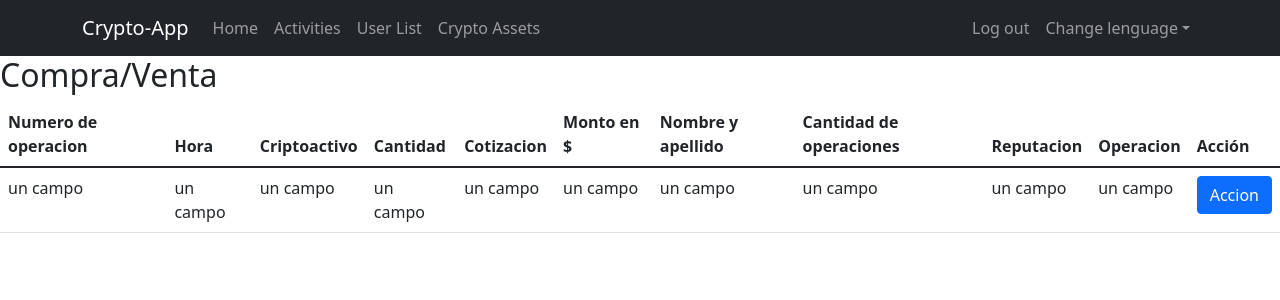
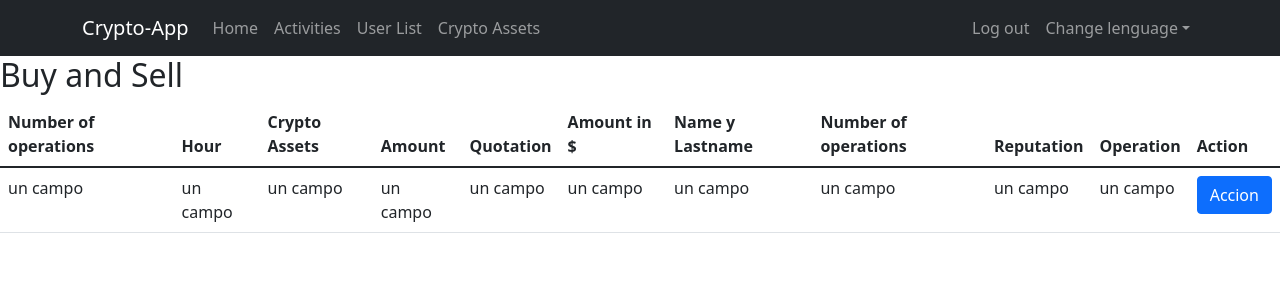
Before and after one commit to PabloD97/unq-desarrollo-app-cripto-front, a React (Create React App) app: page /activities in a window 1280 px wide. Shown: the top 300 px of the page. Built offline with nearby package versions, Linux system fonts and the light colour scheme.

Commit message:
feat: Traduccion Cryptoassets y Activities Componenet

```diff
--- a/src/components/Activity.jsx
+++ b/src/components/Activity.jsx
@@ -3,8 +3,12 @@ import NumberFormat from "react-number-format";
 import { getQuotes } from "../api/cryptoactive.api"
 import {Form,Button,Modal} from 'react-bootstrap';
 import  Navbar  from "./NavBar";
+import { useTranslation } from "react-i18next";
 
 const Activity = () => {
+
+  const { t } = useTranslation();
+
 const [show, setShow] = useState(false);
 
   const handleClose = () => setShow(false);
@@ -14,22 +18,22 @@ const [show, setShow] = useState(false);
     return (
         <>
         <Navbar/>
-        <h2>Compra/Venta</h2>
+        <h2>{t("buyAndSell")}</h2>
         <div>
         <table className="table">
           <thead>
             <tr>
-              <th>Numero de operacion</th>
-              <th>Hora</th>
-              <th>Criptoactivo</th>
-              <th>Cantidad</th>
-              <th>Cotizacion </th>
-              <th>Monto en $ </th>
-              <th>Nombre y apellido </th>
-              <th>Cantidad de operaciones</th>
-              <th>Reputacion</th>
-              <th>Operacion</th>
-              <th>Acción</th>
+              <th>{t("numberOfOperations")}</th>
+              <th>{t("hour")}</th>
+              <th>{t("cryptoassets")}</th>
+              <th>{t("amount")}</th>
+              <th>{t("quotation")} </th>
+              <th>{t("amountIn")}</th>
+              <th>{t("name") + " y " + t("lastname")}</th>
+              <th>{t("numberOfOperations")}</th>
+              <th>{t("reputation")}</th>
+              <th>{t("operation")}</th>
+              <th>{t("action")}</th>
 
 
             </tr>
--- a/src/components/Cryptoassets.jsx
+++ b/src/components/Cryptoassets.jsx
@@ -1,58 +1,69 @@
-import React, {  useState, useEffect } from "react";
-import  Navbar  from "./NavBar";
-import NumberFormat from "react-number-format";
-import { getQuotes } from "../api/cryptoactive.api"
+import React, { useState, useEffect } from "react";
+import Navbar from "./NavBar";
+import { getQuotes } from "../api/cryptoactive.api";
+import { useTranslation } from "react-i18next";
 
 const Cryptoassets = () => {
 
+  const { t } = useTranslation();
 
-    const [cryptoassets, setCryptoassets] = useState([]);
-
+  const [cryptoassets, setCryptoassets] = useState([]);
 
   useEffect(() => {
     getCryptoassets();
   }, []);
 
   const getCryptoassets = () => {
-    getQuotes().then((result) => {
-
+    getQuotes()
+      .then((result) => {
         setCryptoassets(result.data);
       })
       .catch(console.log);
   };
 
-    return (
-        <>
-        <Navbar/>
-        <h2>Listado de crypto activos</h2>
-        <div>
+  const formatCurrency = (number, locale) => {
+    let currencyLocale = "";
+
+    if (locale === "es-AR") {
+      currencyLocale = "ARS";
+    } else {
+      currencyLocale = "USD";
+    }
+    return new Intl.NumberFormat(locale, {
+      style: "currency",
+      currency: currencyLocale,
+    }).format(number);
+  };
+
+  return (
+    <>
+      <Navbar />
+      <h2>{t("listOfCryptoAssets")}</h2>
+      <div>
         <table className="table">
           <thead>
             <tr>
-              <th>Symbol</th>
-              <th>Price USD</th>
-              <th>Price AR</th>
-              <th>Quote Time</th>
-
+              <th>{t("crypto")}</th>
+              <th>{t("price") + "USD"}</th>
+              <th>{t("price") + "AR"}</th>
+              <th>{t("updated")}</th>
             </tr>
           </thead>
           <tbody>
-            {cryptoassets.map(crypto => {
+            {cryptoassets.map((crypto) => {
               return (
                 <tr key={crypto.id}>
                   <td>{crypto.symbol}</td>
-                  <td>{<NumberFormat
-                        value={crypto.price}
-                        displayType="text"
-                        thousandSeparator={true}
-                        prefix="$"
-                        />}</td>
-                  <td>{<NumberFormat
-                        value={crypto.priceAr}
-                        displayType="text"
-                        thousandSeparator={true}
-                        prefix="$"
-                        />}</td>
+                  <td>
+                    {
+                      formatCurrency(crypto.price, "en-US" )
+                    }
+                  </td>
+                  <td>
+                    {
+                      formatCurrency(crypto.priceAr, "es-AR" )
+                    }
+                  </td>
                   <td>{crypto.quoteTime}</td>
                 </tr>
               );
@@ -60,9 +71,8 @@ const Cryptoassets = () => {
           </tbody>
         </table>
       </div>
-
-      </>
-    )
-}
+    </>
+  );
+};
 
 export default Cryptoassets;
--- a/src/components/NavBar.jsx
+++ b/src/components/NavBar.jsx
@@ -4,6 +4,7 @@ import { useTranslation } from "react-i18next";
 import i18n from "./../translations/i18n";
 
 const NavBar = () => {
+  //TODO: Arreglar que al cambiar d epantalla no se vuelva al idioma "en"
   const [language, setLanguage] = useState("en");
 
   const { t } = useTranslation();
--- a/src/translations/en/translations.js
+++ b/src/translations/en/translations.js
@@ -17,5 +17,20 @@ export const TRANSLATIONS_EN = {
   address: "Address",
   wallet: "Wallet",
   back: "Back",
-  enterYour: "Enter your "
+  enterYour: "Enter your ",
+  listOfCryptoAssets: "List of crypto assets",
+  price: "Price ",
+  updated: "Updated",
+  crypto: "Crypto",
+  buyAndSell: "Buy and Sell",
+  hour: "Hour",
+  amount: "Amount",
+  quotation: "Quotation",
+  reputation: "Reputation",
+  numberOfOperations: "Number of operations",
+  operation: "Operation",
+  action: "Action",
+  amountIn: "Amount in $"
+
+
 };
--- a/src/translations/es/translations.js
+++ b/src/translations/es/translations.js
@@ -17,5 +17,19 @@ export const TRANSLATIONS_ES = {
   address: "Direccion",
   wallet: "Billetera",
   back: "Atras",
-  enterYour: "Ingrese su "
+  enterYour: "Ingrese su ",
+  listOfCryptoAssets: "Lista de crypto activos",
+  price: "Precio ",
+  updated: "Actualizado",
+  crypto: "Cripto",
+  buyAndSell: "Compra y Venta",
+  hour: "Hora",
+  amount: "Cantidad",
+  quotation: "Cotizacion",
+  reputation: "Reputacion",
+  numberOfOperations: "Cantidad de operaciones",
+  operation: "Operacion",
+  action: "Accion",
+  amountIn: "Monto en $"
+
 };
```
